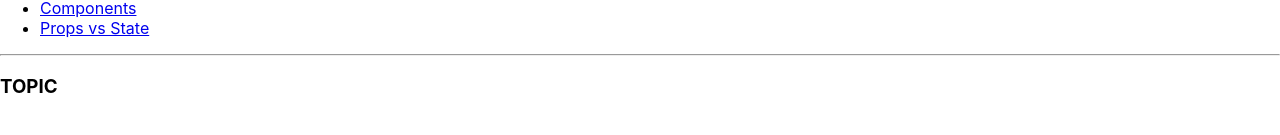
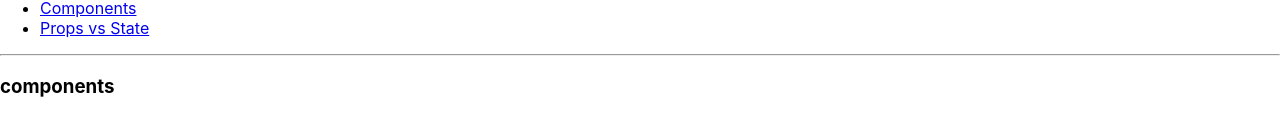
Before and after one commit to anthony-nagtalon/react-bootcamp-day-4, a React (Create React App) app in the folder intro/: page /topics/components in a window 1280 px wide. Shown: the part 185-320 px from the top of the page. Built offline with nearby package versions, Linux system fonts and the light colour scheme.

Commit message:
Example with params

```diff
--- a/intro/src/components/Topics.js
+++ b/intro/src/components/Topics.js
@@ -1,8 +1,8 @@
 import React from 'react'
 import { Link, Route } from 'react-router-dom'
 
-function Topic() {
-    return <h3>TOPIC</h3>
+function Topic({ match }) {
+    return <h3>{match.params.topicId}</h3>
 }
 
 function Topics() {
@@ -12,21 +12,19 @@ function Topics() {
 
             <ul>
                 <li>
-                    <Link to=''>Rendering with React</Link>
+                    <Link to='/topics/rendering'>Rendering with React</Link>
                 </li>
                 <li>
-                    <Link to=''>Components</Link>
+                    <Link to='/topics/components'>Components</Link>
                 </li>
                 <li>
-                    <Link to=''>Props vs State</Link>
+                    <Link to='/topics/props-v-state'>Props vs State</Link>
                 </li>
             </ul>
 
             <hr />
 
-            <Route path='/topics/rendering' component={Topic} />
-            <Route path='/topics/components' component={Topic} />
-            <Route path='/topics/props-v-state' component={Topic} />
+            <Route path='/topics/:topicId' component={Topic} />
         </div>
     )
 }
```
